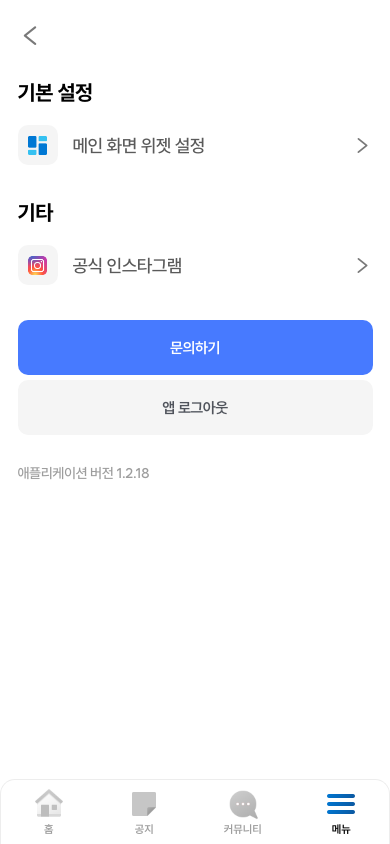
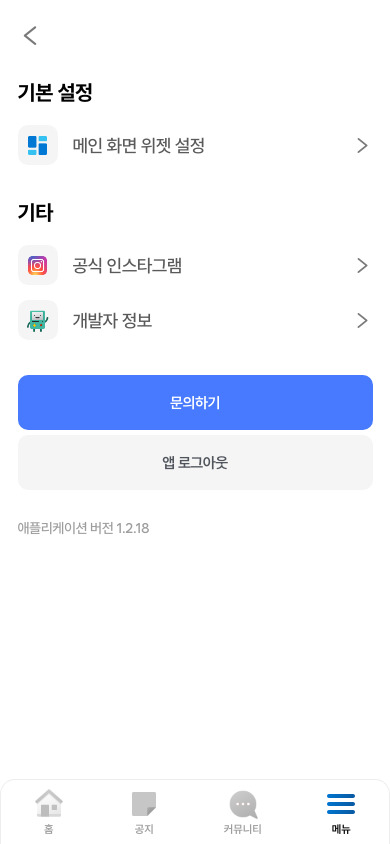
Before and after one commit to iamfiro/sunrin-life-app, a React Native app: screen /Menu in a window 390 px wide. Built offline with nearby package versions, Linux system fonts and the light colour scheme.

Commit message:
💄 Add developer information to menu screen

```diff
--- a/screens/menu.tsx
+++ b/screens/menu.tsx
@@ -9,6 +9,7 @@ import NavigationButton from "../components/navigationButton";
 import Icon from "react-native-vector-icons/AntDesign";
 import WidgetImage from '../assets/icon/menu/widget.png';
 import InstagramImage from '../assets/icon/menu/instagram.png';
+import DeveloperImage from '../assets/icon/menu/developer.png';
 import Button from "../components/button";
 import { FontList } from ".";
 
@@ -75,6 +76,7 @@ export default function ScreenMenu({ navigation }: IDefaultScreenProps) {
                 <Title size={3} color="#000000" weight="400">기타</Title>
                 <View style={{ height: 20 }} />
                 <MenuItem title="공식 인스타그램" icon={InstagramImage} onPress={() => Linking.openURL("https://www.instagram.com/sunrin_life")} />
+                <MenuItem title="개발자 정보" icon={DeveloperImage} onPress={() => Linking.openURL("https://www.instagram.com/sunrin_life")} />
                 <View style={{ height: 20 }} />
                 <Button type="primary" text="문의하기" onClick={() => { Linking.openURL("https://www.instagram.com/sunrin_life")}} />
                 <View style={{ height: 5 }} />
```
Also changed, not shown: assets/icon/menu/developer.png (added).
